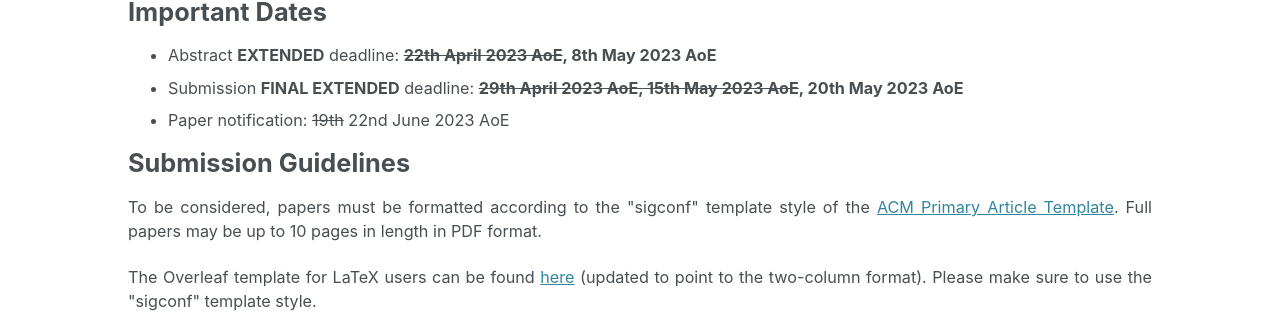
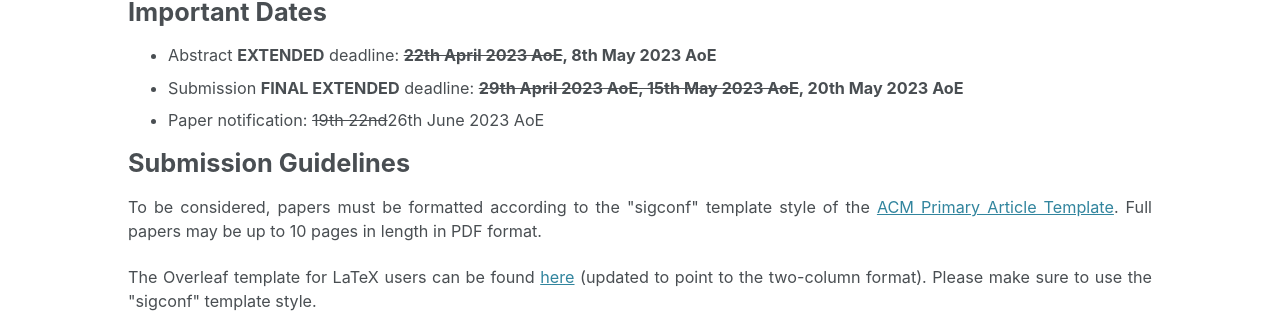
Before and after one commit to eurompi23/eurompi23.github.io, a Jekyll site: the page built from _pages/call.md, in a window 1280 px wide and 900 px high, scrolled down 1506 px. Shown: the part 193-506 px from the top of the window. Built offline with Jekyll 4.4.1, drawn with Linux system fonts in a browser that asks for light colours; cached includes are drawn as plain includes.

Commit message:
new author notification date

```diff
--- a/_includes/card-important-dates.html
+++ b/_includes/card-important-dates.html
@@ -8,7 +8,7 @@
         <ul class="list-group list-group-flush">
 	<li class="list-group-item bg-faded text-muted">Abstract <b>EXTENDED</b> deadline: <b>8th May 2023 AoE</b></li>
 	<li class="list-group-item bg-faded text-muted">Submission <b>FINAL EXTENDED</b> deadline: <b>20th May 2023 AoE</b></li>
-	<li class="list-group-item bg-faded text-muted">Paper notification: <s>19th</s> 22nd June 2023 AoE</li>
+	<li class="list-group-item bg-faded text-muted">Paper notification: <s>19th 22nd</s> 26th June 2023 AoE</li>
 	<li class="list-group-item bg-faded text-muted">Short papers and posters submission deadline: <b>1st July 2023 AoE</b></li>
 	<li class="list-group-item bg-faded text-muted">Short papers and posters notification: 10th July 2023 AoE</li>
 	<!-- <li class="list-group-item bg-faded text-muted">Camera-ready version: TBD</li> -->
--- a/_pages/call.md
+++ b/_pages/call.md
@@ -55,7 +55,7 @@ permalink: call
 <ul>
 <li> Abstract <b>EXTENDED</b> deadline: <b><del>22th April 2023 AoE</del>, 8th May 2023 AoE</b></li>
 <li> Submission <b>FINAL EXTENDED</b> deadline: <b><del>29th April 2023 AoE, 15th May 2023 AoE</del>, 20th May 2023 AoE</b></li>
-<li> Paper notification: <s>19th</s> 22nd June 2023 AoE</li>
+<li> Paper notification: <s>19th 22nd</s>26th  June 2023 AoE</li>
 <!-- <li> Camera-ready version: TBD</li> -->
 </ul>
 
```
